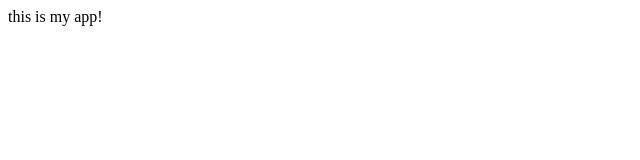
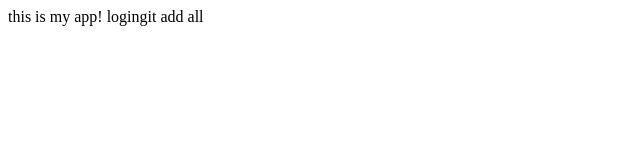
Before and after one commit to Swoooshh/school, a plain HTML site: page index.html in a window 1280 px wide. Shown: the whole page, without its empty margins (0-640 px from the left). Drawn offline with Linux system fonts and the light colour scheme.

Commit message:
another chan

```diff
--- a/index.html
+++ b/index.html
@@ -4,5 +4,6 @@
 	</head>
 	<body>
 	this is my app!
+	logingit add all
 	</body>
 </html>
```
